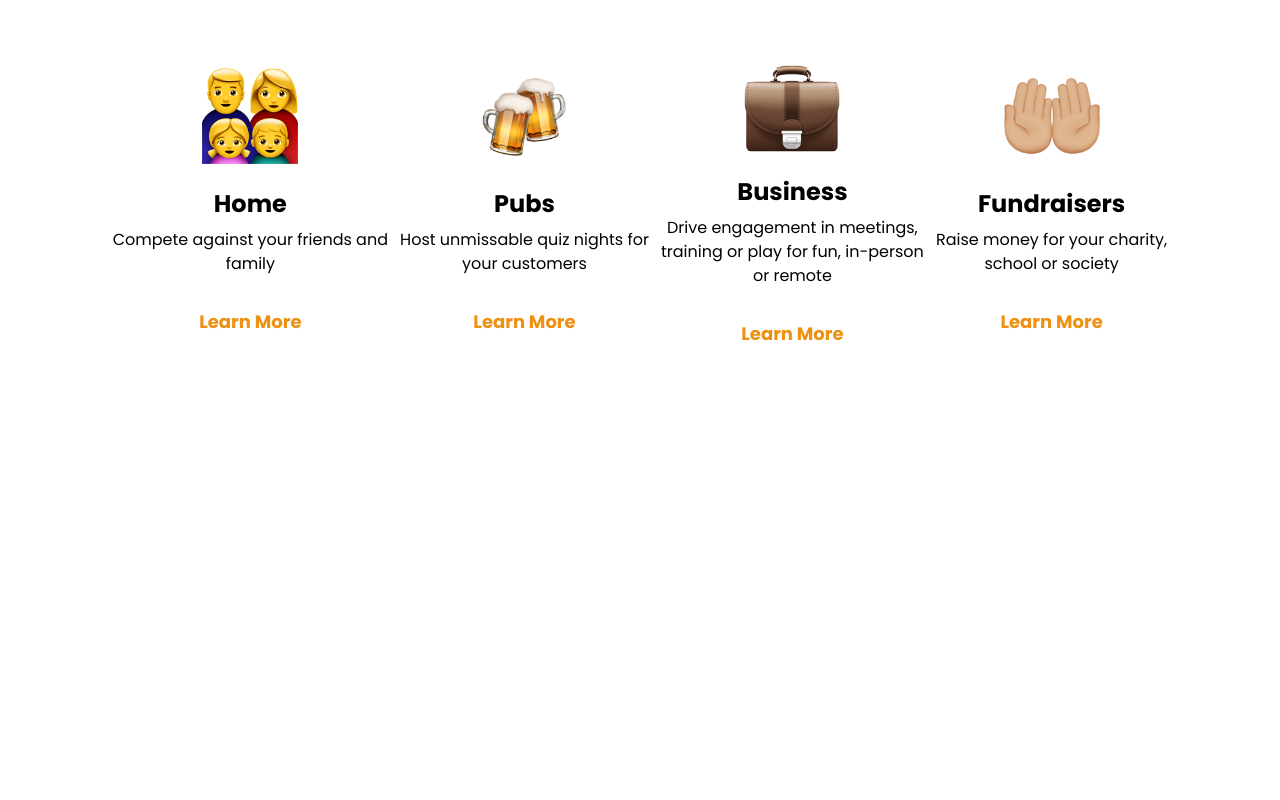
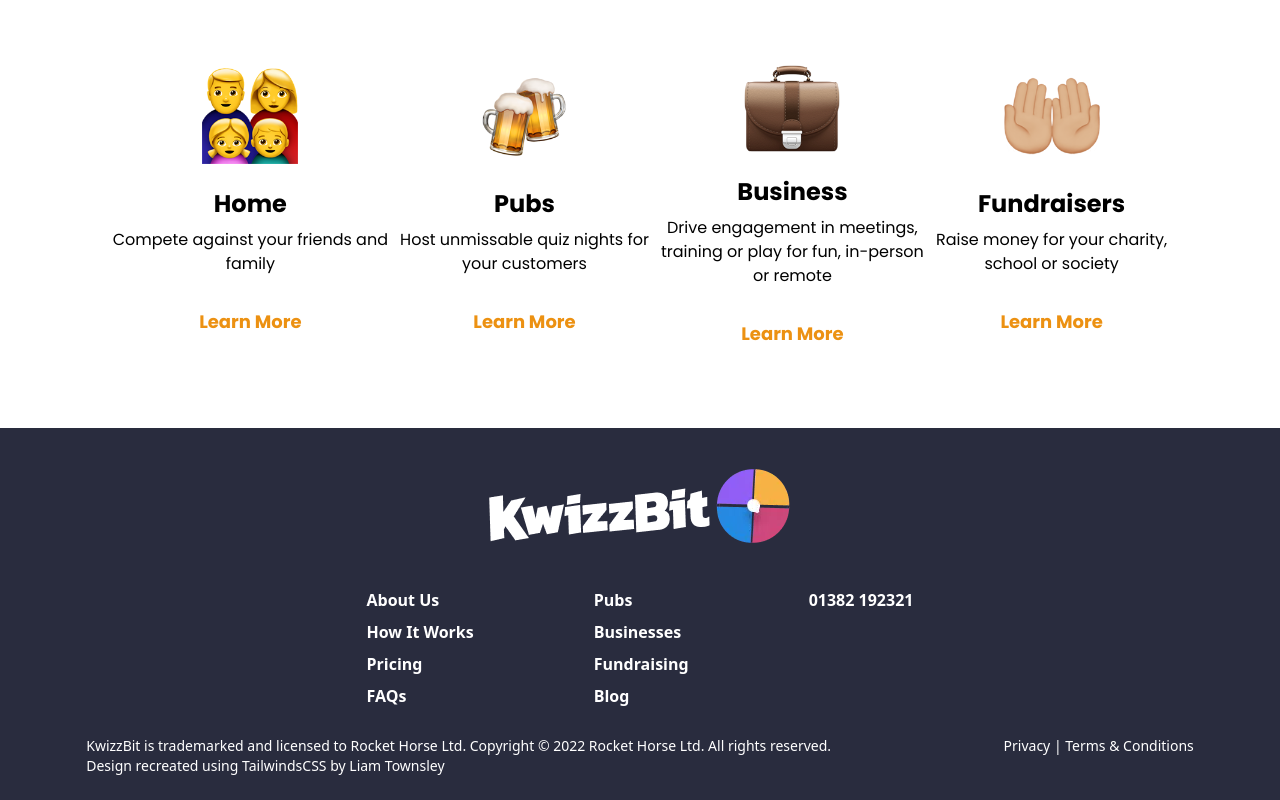
Before and after one commit to LiamTownsley2/KwizzBit, a website: page src/index.html in a window 1280 px wide. Shown: the part 1781-2581 px from the top of the page. Before the commit the page ends 2209 px from the top, so only its background shows below. Drawn offline with Linux system fonts and the light colour scheme.

Commit message:
feat: adding footer

```diff
--- a/src/index.html
+++ b/src/index.html
@@ -15,6 +15,7 @@
 </head>
 
 <body>
+    <!-- NavBar -->
     <div class="flex flex-row justify-center items-center">
         <div>
             <img src="./img/logo.webp" class="h-auto w-5/12 p-6">
@@ -33,6 +34,7 @@
         </div>
     </div>
 
+    <!-- Hero -->
     <div class="p-20 pt-16 px-56 text-lg font-poppins bg-cover pb-0"
         style="background-image: url('./img/hero-back-1.jpeg');">
         <div class="flex items-center justify-center pb-10">
@@ -58,6 +60,7 @@
         </div>
     </div>
 
+    <!-- Sponsor Bar -->
     <div class="flex flex-row justify-center items-center mx-96 child:scale-75">
         <img src="./img/logos/nintendo.webp" />
         <img src="./img/logos/aws-gme-tech.webp" />
@@ -67,6 +70,7 @@
         <img src="./img/logos/stonegate.webp" />
     </div>
 
+    <!-- Quix Info 1 -->
     <div class="flex flex-col justify-center items-center pt-20 pb-20 bg-gray-1">
         <div class="text-center font-poppins">
             <h1 class="text-4xl font-bold p-4">Build, host and play amazing quizzes in minutes</h1>
@@ -75,27 +79,31 @@
 
         <div class="flex flex-row  justify-evenly items-center text-center pt-10 w-full">
             <div class="h-1/3">
-                <img src="./img/build.webp" class="h-72 p-4 mx-auto"  />
+                <img src="./img/build.webp" class="h-72 p-4 mx-auto" />
                 <p class="font-bold font-poppins text-xl p-5">Build</p>
-                <p class="text-lg font-poppins">Create a quiz in minutes from over a<br/> database of over 30,000 questions</p>
+                <p class="text-lg font-poppins">Create a quiz in minutes from over a<br /> database of over 30,000
+                    questions</p>
             </div>
             <div class="h-1/3">
                 <img src="./img/host.webp" class="h-72 p-4  mx-auto">
                 <p class="font-bold font-poppins text-xl p-5">Host</p>
-                <p class="text-lg font-poppins">Schedule and host live, virtual or hybrid<br/>  quizzes for your audience</p>
+                <p class="text-lg font-poppins">Schedule and host live, virtual or hybrid<br /> quizzes for your
+                    audience</p>
             </div>
             <div class="h-1/3">
                 <img src="img/play.png" class="h-72 p-4  mx-auto">
                 <p class="font-bold font-poppins text-xl p-5">Play</p>
-                <p class="text-lg font-poppins">Enjoy dynamic speed-based trivia from<br/>  anywhere in the world</p>
+                <p class="text-lg font-poppins">Enjoy dynamic speed-based trivia from<br /> anywhere in the world</p>
             </div>
         </div>
 
     </div>
 
+    <!-- Quiz Info 2 -->
     <div class="flex flex-col justify-center items-center pt-20 pb-20">
         <h1 class="text-4xl font-poppins font-bold p-6">Online Quizzing for any occasion</h1>
-        <p class="font-poppins text-xl text-center mb-16">With thousands of ready-made quizzes on demand, multiple question types and<br /> national leaderboards, KwizzBit is perfect for:</p>
+        <p class="font-poppins text-xl text-center mb-16">With thousands of ready-made quizzes on demand, multiple
+            question types and<br /> national leaderboards, KwizzBit is perfect for:</p>
         <div class="flex flex-row justify-around items-center w-10/12">
             <div class="text-center font-poppins">
                 <img src="./img/home.png" class="h-24 mx-auto mb-6">
@@ -112,7 +120,8 @@
             <div class="text-center font-poppins">
                 <img src="./img/business.png" class="h-24 mx-auto mb-6">
                 <h2 class="font-bold text-2xl mb-2">Business</h2>
-                <p class="mb-8">Drive engagement in meetings,<br /> training or play for fun, in-person<br /> or remote</p>
+                <p class="mb-8">Drive engagement in meetings,<br /> training or play for fun, in-person<br /> or remote
+                </p>
                 <a href="#" class="font-bold text-orange-3 text-lg">Learn More</a>
             </div>
             <div class="text-center font-poppins">
@@ -123,6 +132,39 @@
             </div>
         </div>
     </div>
+
+    <!-- Footer -->
+    <div class="bg-heading-1 text-white">
+        <img src="./img/logo-white.webp" class="mx-auto py-10">
+        <div class="flex flex-row justify-center w-full gap-28">
+            <div class="flex flex-col child:p-1 font-bold">
+                <a href="#">About Us</a>
+                <a href="#">How It Works</a>
+                <a href="#">Pricing</a>
+                <a href="#">FAQs</a>
+            </div>
+            <div class="flex flex-col child:p-1 font-bold">
+                <a href="#">Pubs</a>
+                <a href="#">Businesses</a>
+                <a href="#">Fundraising</a>
+                <a href="#">Blog</a>
+            </div>
+            <div class="flex flex-col child:p-1 font-bold">
+                <p>01382 192321</p>
+                <div></div>
+            </div>
+        </div>
+
+        <div class="flex flex-row justify-around w-full py-6 text-sm">
+            <div>
+                <p>KwizzBit is trademarked and licensed to Rocket Horse Ltd. Copyright © 2022 Rocket Horse Ltd. All rights reserved.</p>
+                <p>Design recreated using TailwindsCSS by <a href="https://github.com/LiamTownsley2" target="_blank">Liam Townsley</a></p>
+            </div>
+            <div>
+                <a href="#">Privacy</a> | <a href="#">Terms & Conditions</a>
+            </div>
+        </div>
+    </div>
 </body>
 
 </html>
```
Also changed, not shown: src/output.css.
